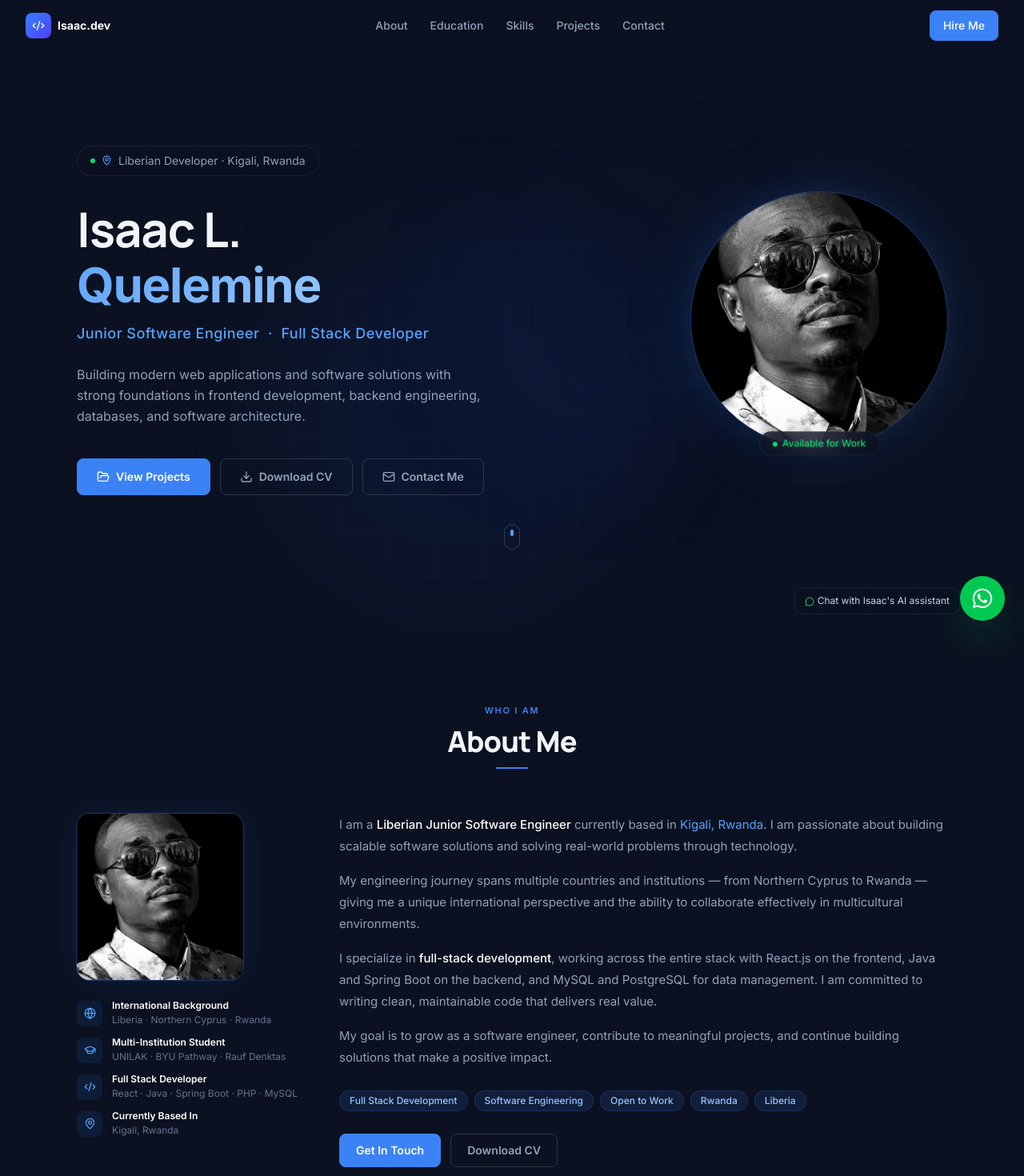
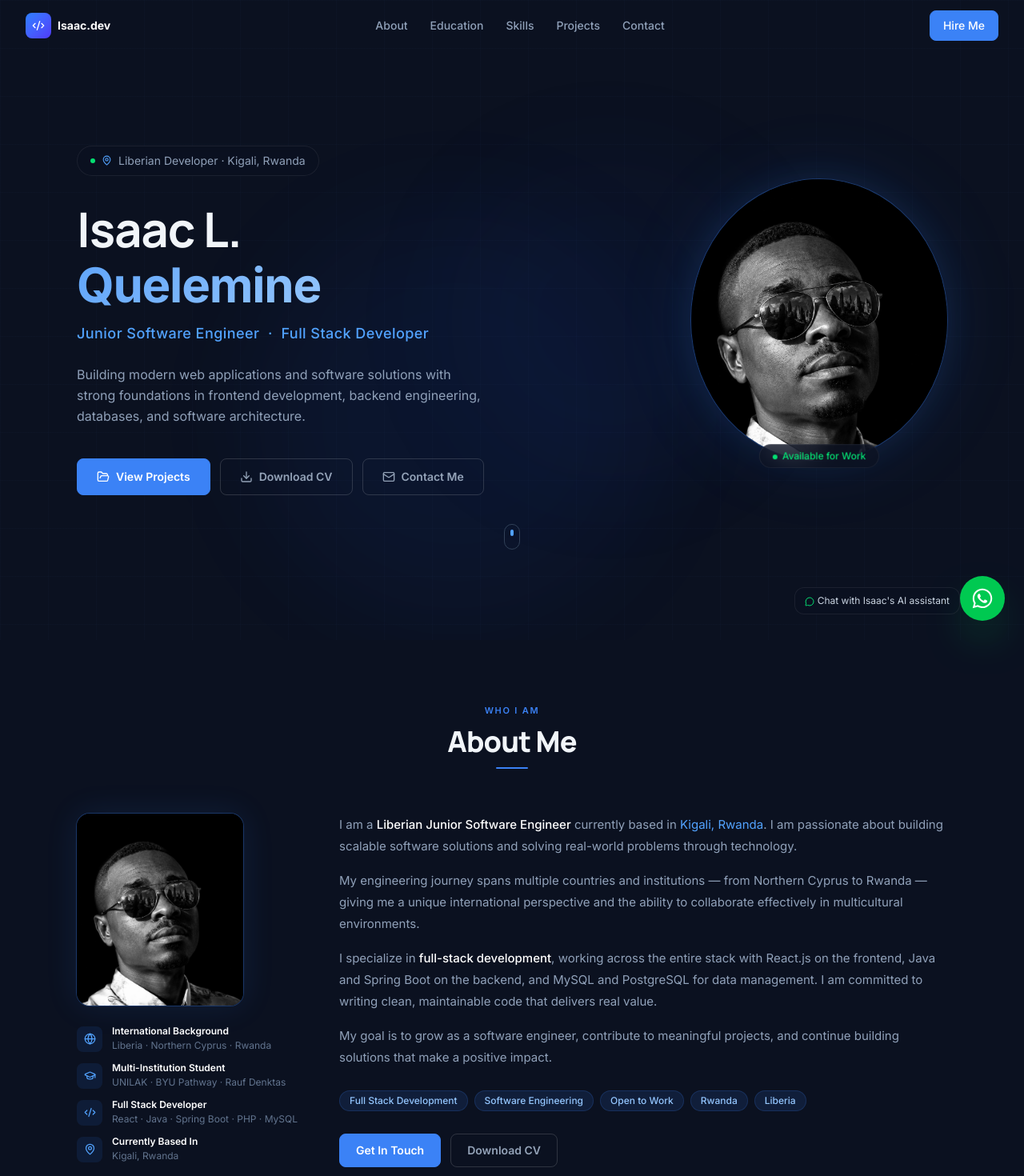
Before and after one commit to quelemine/Quelemine-Portfolio, a Next.js app: page / in a window 1280 px wide. Shown: the top 1470 px of the page at 80% size. Built offline with nearby package versions, Linux system fonts and the light colour scheme.

Commit message:
fix: improve profile image shape and framing in Hero and About sections

```diff
--- a/components/About/index.tsx
+++ b/components/About/index.tsx
@@ -40,8 +40,8 @@ export default function About() {
             className="flex flex-col items-center lg:items-start gap-6"
           >
             {/* Profile photo */}
-            <div className="relative w-52 h-52 rounded-2xl overflow-hidden ring-1 ring-blue-500/25 profile-glow flex-shrink-0">
-              <ProfileImage size={208} />
+            <div className="relative w-52 h-60 rounded-2xl overflow-hidden ring-1 ring-blue-500/25 profile-glow flex-shrink-0">
+              <ProfileImage size={240} />
             </div>
 
             {/* Quick facts */}
--- a/components/Hero/index.tsx
+++ b/components/Hero/index.tsx
@@ -109,8 +109,8 @@ export default function Hero() {
               <div className="absolute -inset-3 rounded-full bg-blue-500/8 blur-2xl" />
 
               {/* Profile circle */}
-              <div className="relative w-64 h-64 sm:w-72 sm:h-72 lg:w-80 lg:h-80 rounded-full profile-glow overflow-hidden ring-2 ring-blue-500/30 hover:ring-blue-400/50 transition-all duration-500">
-                <ProfileImage priority size={320} />
+              <div className="relative w-64 h-72 sm:w-72 sm:h-80 lg:w-80 lg:h-[22rem] rounded-[50%] profile-glow overflow-hidden ring-2 ring-blue-500/30 hover:ring-blue-400/50 transition-all duration-500">
+                <ProfileImage priority size={360} />
               </div>
 
               {/* Status badge */}
--- a/components/UI/ProfileImage.tsx
+++ b/components/UI/ProfileImage.tsx
@@ -45,7 +45,7 @@ export default function ProfileImage({
       alt={PROFILE_ALT}
       width={size}
       height={size}
-      className={`w-full h-full object-cover object-center ${className}`}
+      className={`w-full h-full object-cover object-top ${className}`}
       priority={priority}
       onError={() => setError(true)}
     />
```
